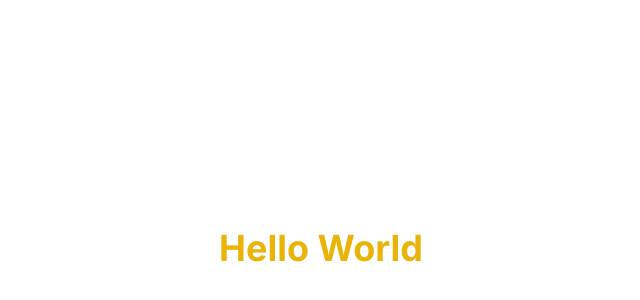
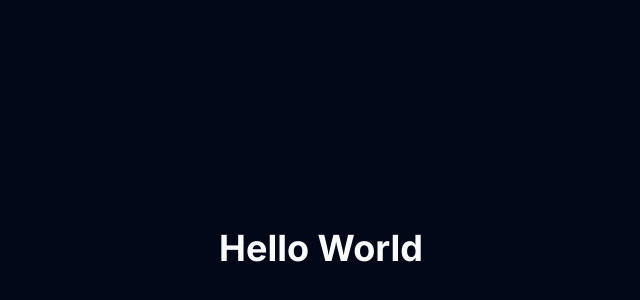
Before and after one commit to Admiral-Simo/ecom-proj-nextjs, a Next.js app: page / in a window 1280 px wide. Shown: the part 152-452 px from the top of the page, without its empty margins (319-959 px from the left). Built offline with nearby package versions, Linux system fonts and the light colour scheme.

Commit message:
style: switch to dark color

```diff
--- a/src/app/layout.tsx
+++ b/src/app/layout.tsx
@@ -15,7 +15,7 @@ export default function RootLayout({
   children: React.ReactNode;
 }>) {
   return (
-    <html lang="en">
+    <html className="dark" lang="en">
       <body className={inter.className}>{children}</body>
     </html>
   );
--- a/src/app/page.tsx
+++ b/src/app/page.tsx
@@ -1,7 +1,7 @@
 export default function Home() {
   return (
     <main className="min-h-screen flex items-center justify-center">
-      <h1 className="text-4xl text-yellow-500 font-bold">Hello World</h1>
+      <h1 className="text-4xl font-bold">Hello World</h1>
     </main>
   );
 }
```
